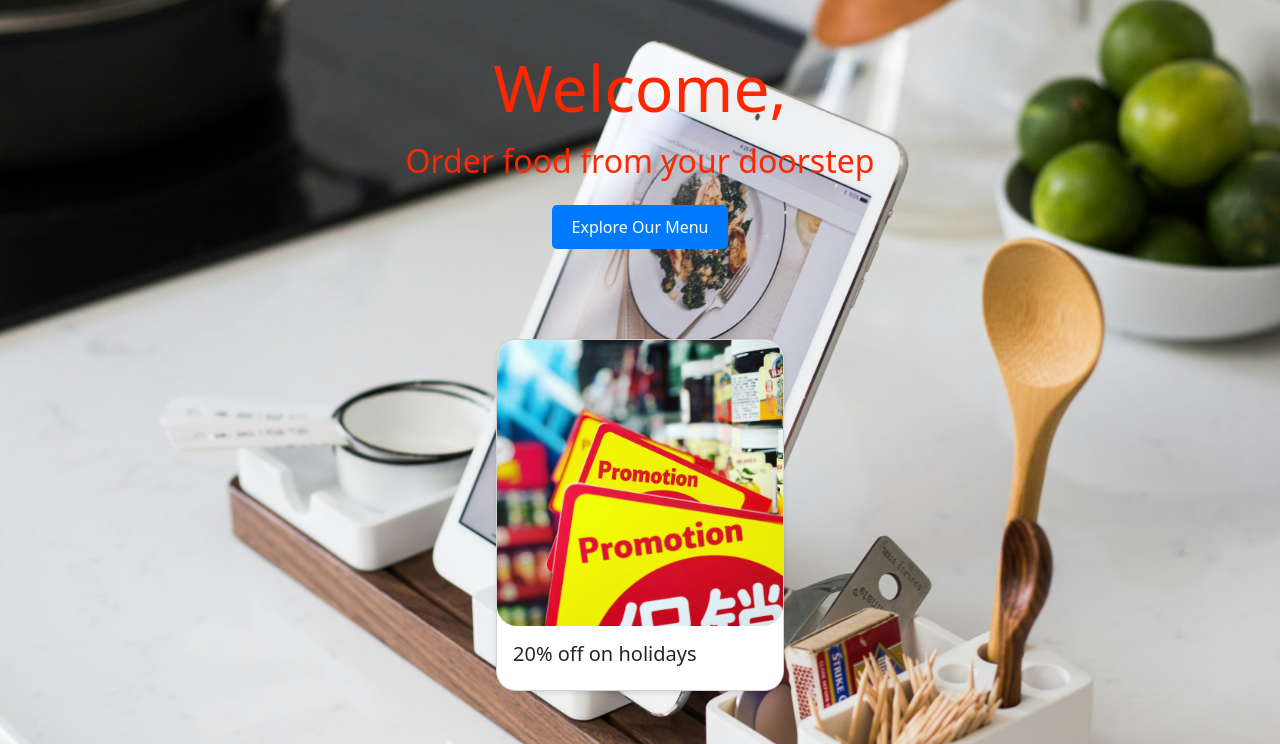
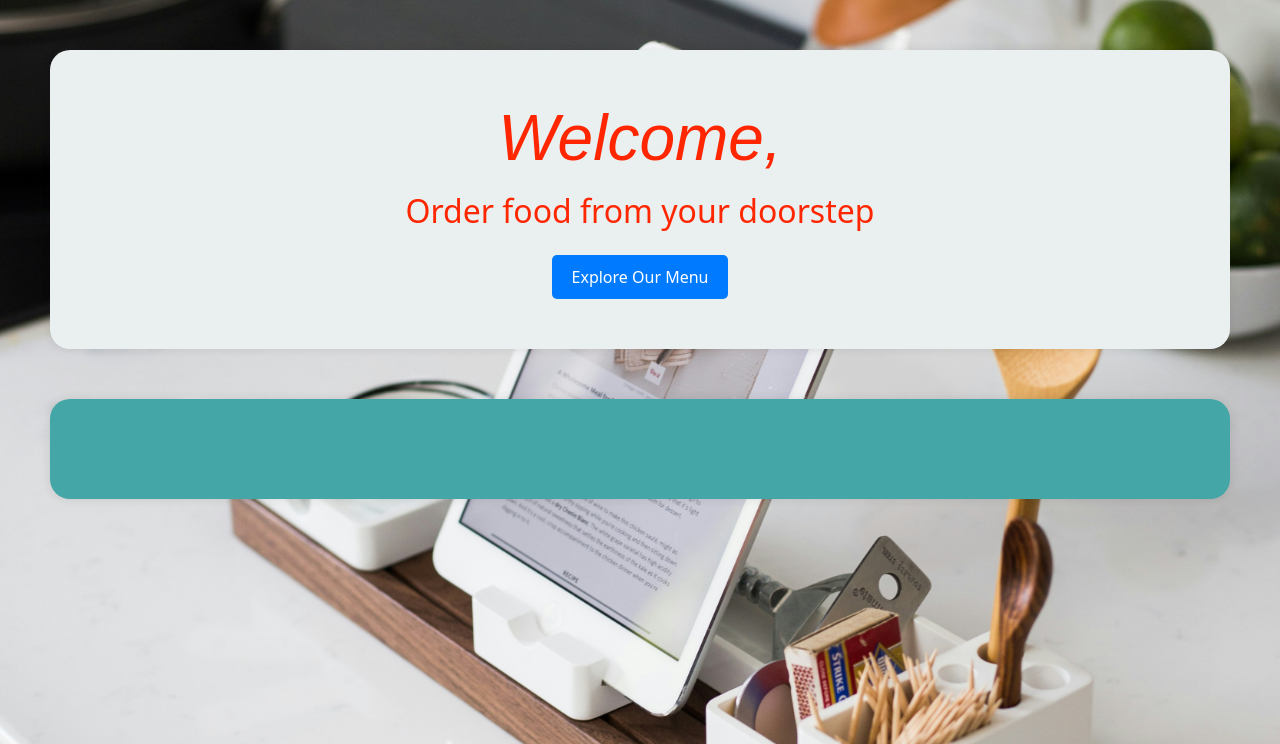
Before and after one commit to nshanku8/Food-Ordering, a Django app: page /customerhomepage/ in a window 1280 px wide. Shown: the part 56-800 px from the top of the page. Run offline with Django 5.2, Linux system fonts and the light colour scheme.

Commit message:
fourth commit

```diff
--- a/templates/customerhomepage.html
+++ b/templates/customerhomepage.html
@@ -24,9 +24,32 @@
   text-align: center; /* Center text content */
   position: relative; /* Allow positioning relative to the body */
   z-index: 1; /* Set a higher z-index to display content above the body background */
+  margin: 50px;
+  background-color: rgb(234, 239, 239);
+  border-radius: 20px;
+  box-shadow: 0 0 10px rgba(0, 0, 0, 0.1);
+}
+.hero2 {
+  padding: 50px 0; /* Top and bottom padding */
+  text-align: center; /* Center text content */
+  position: relative; /* Allow positioning relative to the body */
+  z-index: 1; /* Set a higher z-index to display content above the body background */
+  margin: 50px;
+  background-color: rgb(68, 166, 166);
+  border-radius: 20px;
+  box-shadow: 0 0 10px rgba(0, 0, 0, 0.1);
 }
 
     .hero-content {
+      display: flex; /* Allow elements to align horizontally */
+      flex-direction: column; /* Stack content vertically */
+      align-items: center; /* Center content horizontally */
+      justify-content: center; /* Center content vertically within the hero section */
+      max-width: 800px; /* Limit content width */
+      margin: 0 auto; /* Center content horizontally within the viewport */
+      color: #ff2600; /* Set text color to white for better contrast over the image */
+    }
+    .hero2-content {
       display: flex; /* Allow elements to align horizontally */
       flex-direction: column; /* Stack content vertically */
       align-items: center; /* Center content horizontally */
@@ -39,6 +62,8 @@
 .hero h1 {
   font-size: 4rem; /* Set heading font size */
   margin-bottom: 10px; /* Add some margin below the heading */
+  font-family: Okra, sans-serif;
+  font-style: italic;
 }
 
 .hero p {
@@ -107,15 +132,12 @@
     </button>
     </div>
   </section>
+  <section class="hero2">
+    <div class="hero2-content">
 
-  <section class="card-container" style="justify-content: center;">
-    <div class="card" style="width: 18rem;">
-        <img src="{% static 'images/discount.jpg' %}" class="card-img-top" alt="KLU">
-      <div class="card-body" style="justify-content: center;">
-        <h5 class="card-title" >20% off on holidays</h5>
-      </div>
+    </button>
     </div>
-
+  </section>
 
 
     <!-- <h6 class="card-subtitle mb-2 text-body-secondary">Veg & Non-Veg</h6>
```
Also changed, not shown: 2 other files.
